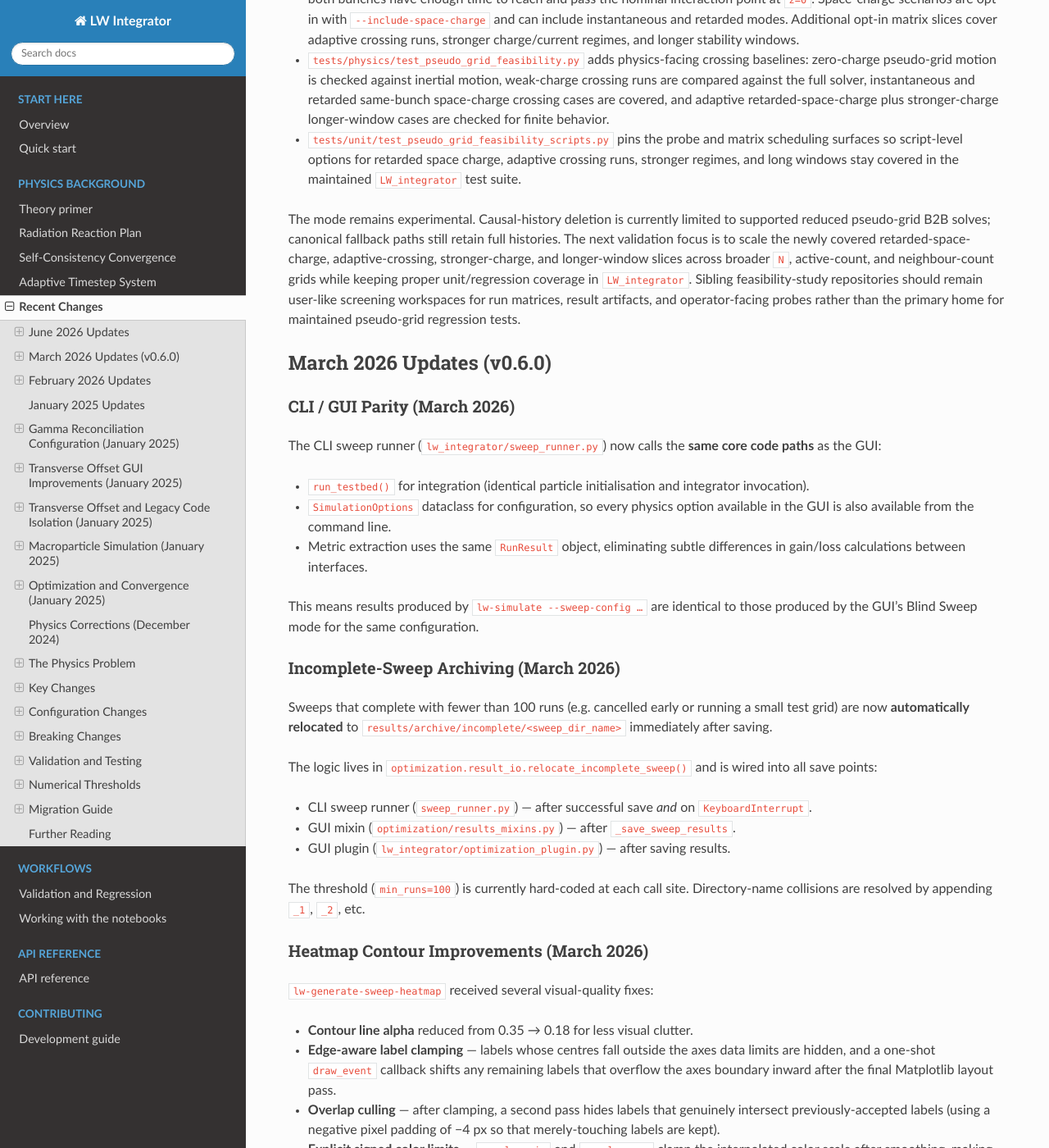
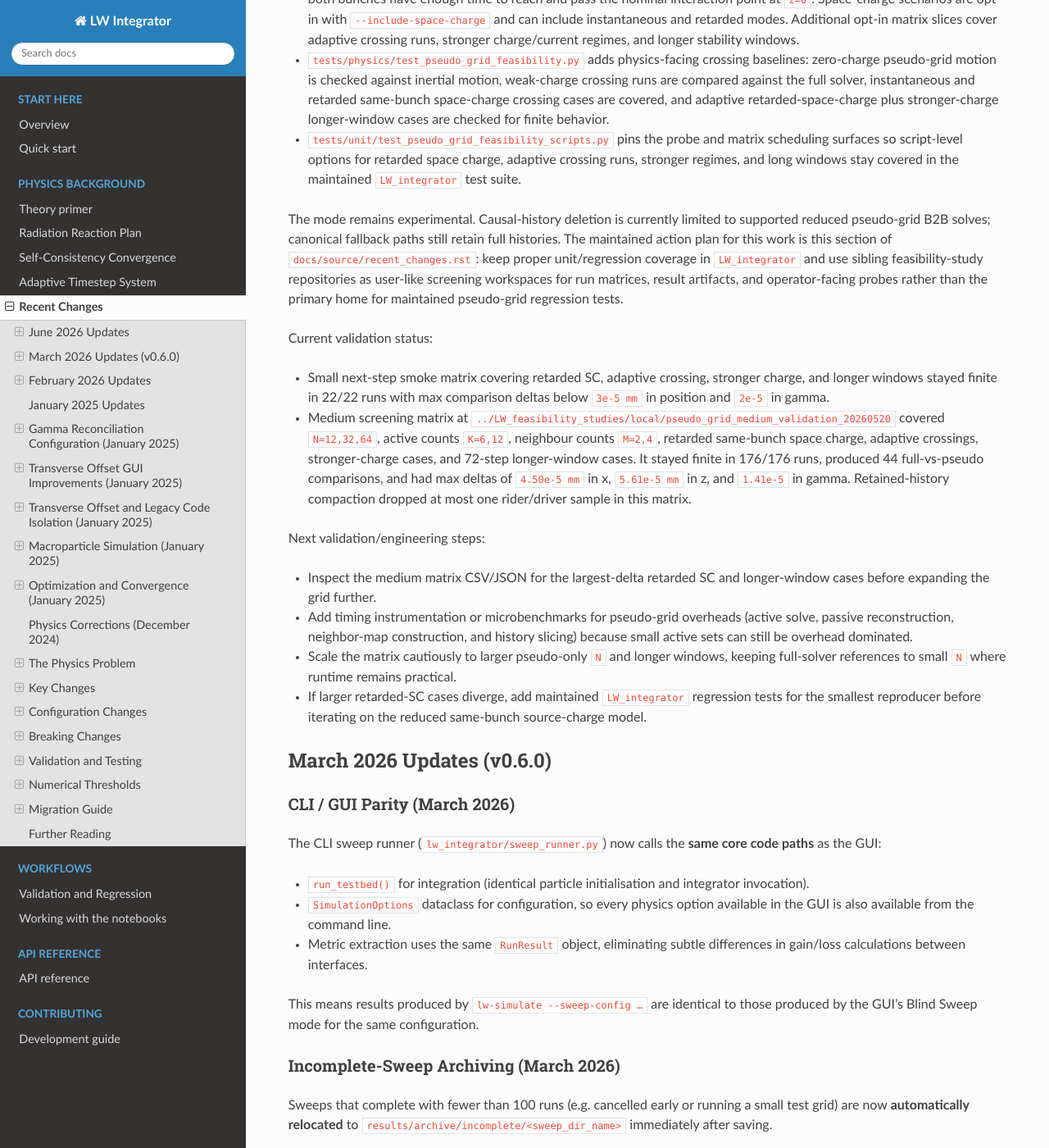
Before and after one commit to benfolsom/LW_integrator, a Sphinx documentation site: the page built from docs/source/recent_changes.rst, in a window 1280 px wide and 1400 px high, scrolled down 886 px. Shown: the whole window at 82% size. Built offline with Sphinx 7.4.7 and the Read the Docs theme 3.1.0, drawn with Linux system fonts in a browser that asks for light colours.

Commit message:
Record pseudo-grid medium validation status

```diff
--- a/docs/source/recent_changes.rst
+++ b/docs/source/recent_changes.rst
@@ -64,13 +64,38 @@ An experimental pseudo-grid reduced solver is now available for
 
 The mode remains experimental. Causal-history deletion is currently limited to
 supported reduced pseudo-grid B2B solves; canonical fallback paths still retain
-full histories. The next validation focus is to scale the newly covered
-retarded-space-charge, adaptive-crossing, stronger-charge, and longer-window
-slices across broader ``N``, active-count, and neighbour-count grids while
-keeping proper unit/regression coverage in ``LW_integrator``. Sibling
-feasibility-study repositories should remain user-like screening workspaces for
-run matrices, result artifacts, and operator-facing probes rather than the
-primary home for maintained pseudo-grid regression tests.
+full histories. The maintained action plan for this work is this section of
+``docs/source/recent_changes.rst``: keep proper unit/regression coverage in
+``LW_integrator`` and use sibling feasibility-study repositories as user-like
+screening workspaces for run matrices, result artifacts, and operator-facing
+probes rather than the primary home for maintained pseudo-grid regression tests.
+
+Current validation status:
+
+* Small next-step smoke matrix covering retarded SC, adaptive crossing, stronger
+  charge, and longer windows stayed finite in 22/22 runs with max comparison
+  deltas below ``3e-5 mm`` in position and ``2e-5`` in gamma.
+* Medium screening matrix at
+  ``../LW_feasibility_studies/local/pseudo_grid_medium_validation_20260520``
+  covered ``N=12,32,64``, active counts ``K=6,12``, neighbour counts ``M=2,4``,
+  retarded same-bunch space charge, adaptive crossings, stronger-charge cases,
+  and 72-step longer-window cases. It stayed finite in 176/176 runs, produced
+  44 full-vs-pseudo comparisons, and had max deltas of ``4.50e-5 mm`` in x,
+  ``5.61e-5 mm`` in z, and ``1.41e-5`` in gamma. Retained-history compaction
+  dropped at most one rider/driver sample in this matrix.
+
+Next validation/engineering steps:
+
+* Inspect the medium matrix CSV/JSON for the largest-delta retarded SC and
+  longer-window cases before expanding the grid further.
+* Add timing instrumentation or microbenchmarks for pseudo-grid overheads
+  (active solve, passive reconstruction, neighbor-map construction, and history
+  slicing) because small active sets can still be overhead dominated.
+* Scale the matrix cautiously to larger pseudo-only ``N`` and longer windows,
+  keeping full-solver references to small ``N`` where runtime remains practical.
+* If larger retarded-SC cases diverge, add maintained ``LW_integrator``
+  regression tests for the smallest reproducer before iterating on the reduced
+  same-bunch source-charge model.
 
 March 2026 Updates (v0.6.0)
 ----------------------------
```
